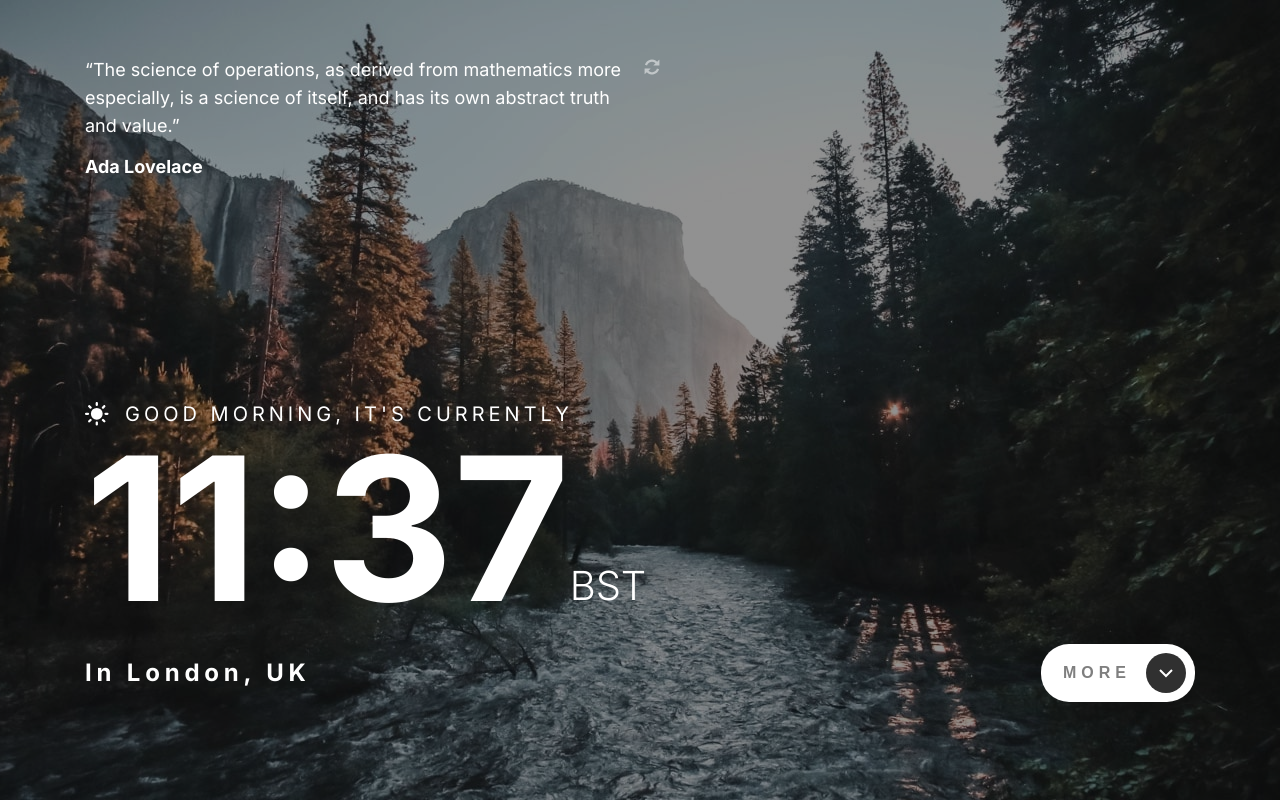
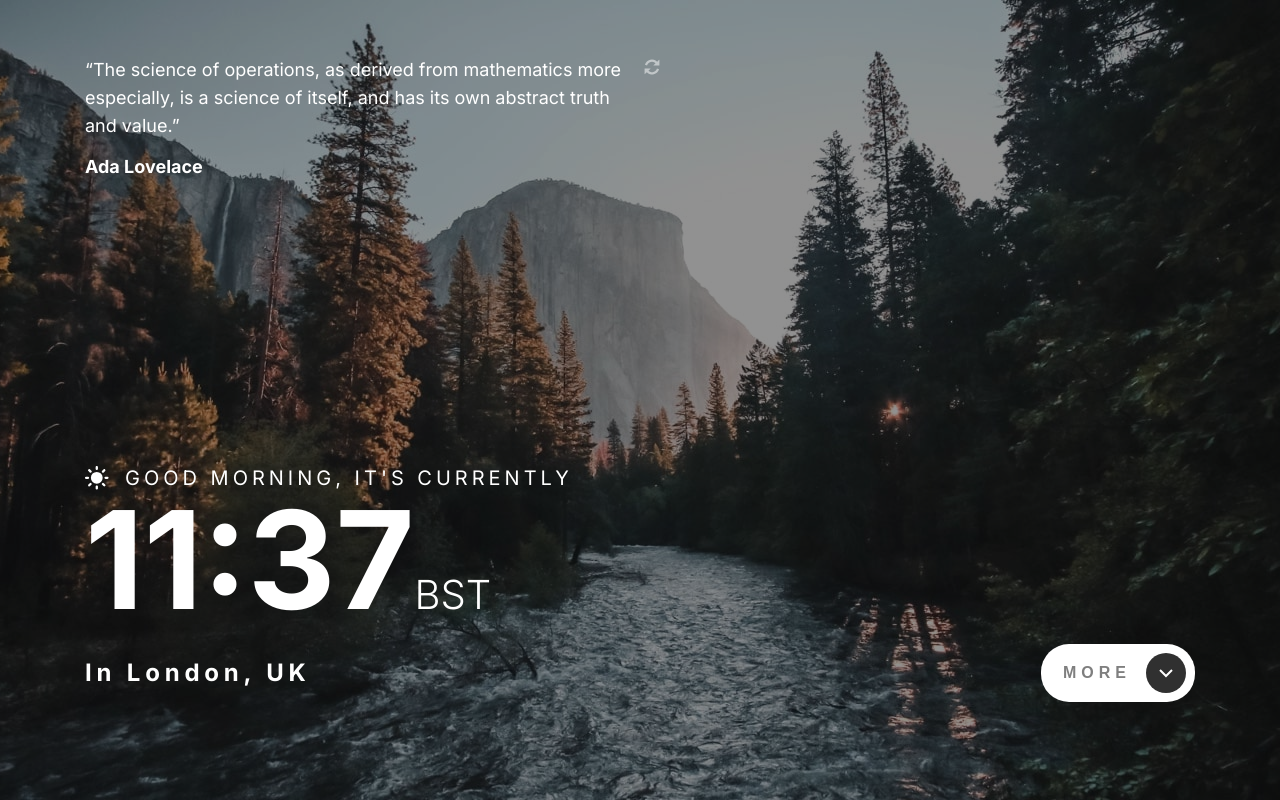
Before and after one commit to better5afe/Clock-App, a React (Create React App) app: page / in a window 1280 px wide. Built offline with nearby package versions, Linux system fonts and the light colour scheme.

Commit message:
Changed h1 fz

```diff
--- a/src/assets/scss/utils.scss
+++ b/src/assets/scss/utils.scss
@@ -39,7 +39,7 @@ $colors: (
 	font-size: clamp(
 		6.25rem,
 		3.662420382165605rem + 12.738853503184714vw,
-		12.5rem
+		8.5rem
 	);
 	font-weight: 700;
 	line-height: 1;
@@ -122,8 +122,12 @@ $colors: (
 	line-height: 2.3;
 	color: map-get($colors, c-white);
 
+	@media screen and (min-width: map-get($viewports, v-tablet)) {
+		line-height: 1.9;
+	}
+
 	@media screen and (min-width: map-get($viewports, v-desktop)) {
-		line-height: 2.1;
+		line-height: 1.65;
 	}
 }
 
--- a/src/components/subcomponents/ClockDetails.scss
+++ b/src/components/subcomponents/ClockDetails.scss
@@ -30,7 +30,6 @@
 		&__wrapper {
 			display: grid;
 			grid-template-columns: repeat(4, 1fr);
-			gap: units.rem(80);
 		}
 
 		&__left {
@@ -43,7 +42,8 @@
 	}
 
 	@media screen and (min-width: map-get(utils.$viewports, v-desktop)) {
-		padding: units.rem(74) 0;
+		height: 50%;
+		padding: units.rem(74) 0 0;
 
 		&__left {
 			padding: 0 units.rem(94) 0 0;
--- a/src/index.scss
+++ b/src/index.scss
@@ -25,6 +25,9 @@ body {
 	@media screen and (min-width: map-get(utils.$viewports, v-desktop)) {
 		max-width: map-get(utils.$viewports, v-desktop);
 		margin: 0 auto;
+	}
+
+	@media screen and (min-width: units.rem(1210)) {
 		padding-right: 0;
 		padding-left: 0;
 	}
```
